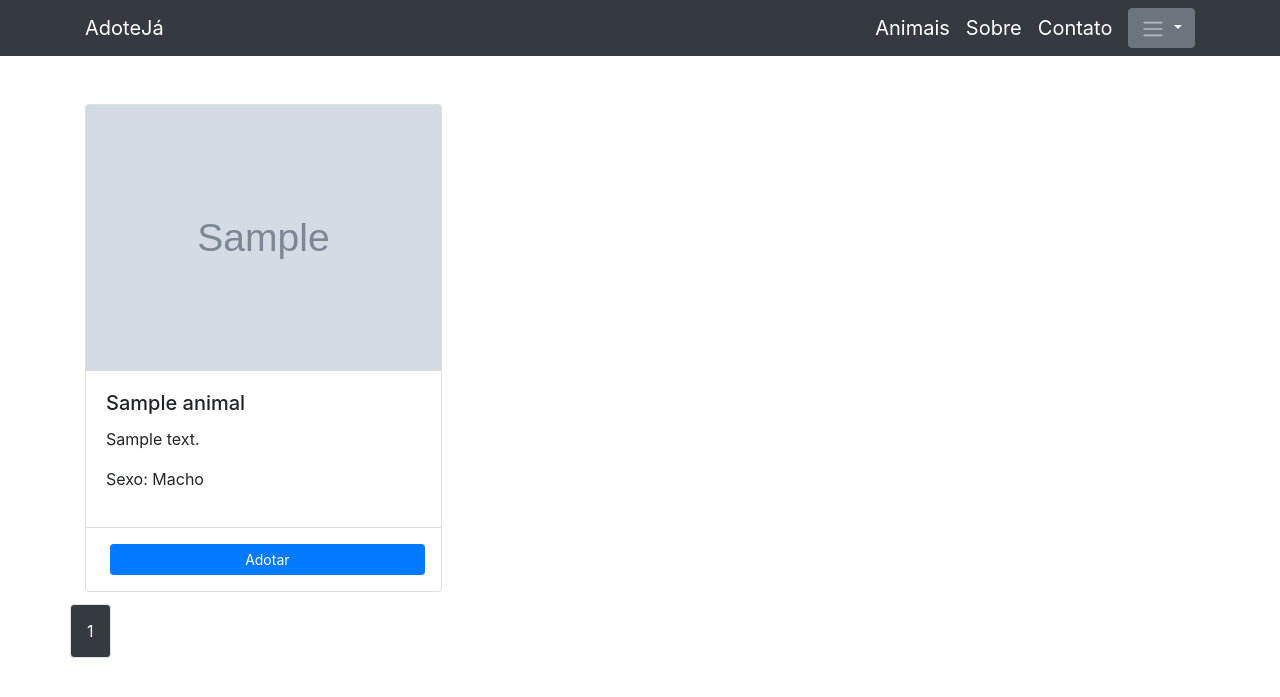
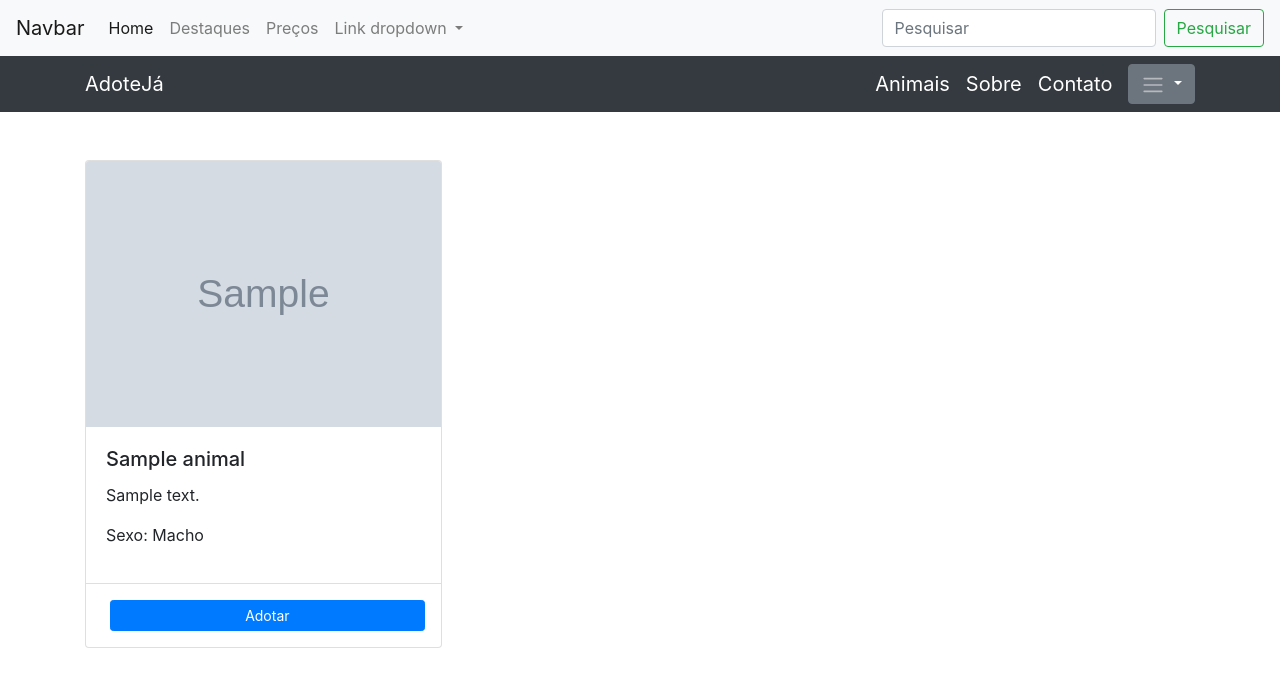
Before and after one commit to jeanrfj/AdoteJa, a Django app: page /animais/ in a window 1280 px wide. Shown: the top 697 px of the page. Run offline with Django 4.2, Linux system fonts and the light colour scheme; tables that the repository leaves empty hold one stand-in row (values such as "Sample post"); grey boxes marked "Sample" are stand-in pictures; parts of the project's set-up code (start-up, migrations or seed data) failed here and were passed over; some libraries are stand-ins or nearby versions.

Commit message:
filtro de busca

```diff
--- a/animal/templates/animal/lista.html
+++ b/animal/templates/animal/lista.html
@@ -42,24 +42,56 @@
         </div>
     </div>
         <div>
+        {% if page.has_other_pages %}
+            <div class="btn-group" role="group" aria-label="Item pagination">
 
-            <nav aria-label="...">
-                <ul class="pagination">
                 {% if page.has_previous %}
-                  <li class="page-item">
-                    <a href="{% url 'animal:lista' %}?page={{ page.previous_page_number }}" class="page-link p-3 mb-2 bg-dark text-white">Previous</a>
-                  </li>
-                {%endif%}
-                  <li class="page-item"><a class="page-link p-3 mb-2 bg-dark text-white" href="#">{{page.number}}</a></li>
+
+                    {%if request.GET.obj%}
+                        <a href="?page={{ page.previous_page_number }}&obj={{request.GET.obj}}" class="btn btn-outline-primary">&laquo;</a>
+                    {% else %}
+                        <a href="?page={{ page.previous_page_number }}" class="btn btn-outline-primary">&laquo;</a>
+                    {% endif %}
+
+                {% endif %}
+
+                {% for page_num in page.paginator.page_range %}
+                    {% if request.GET.obj %}
+                        {% if page.number == page_num %}
+                            <button class="btn btn-outline-primary active">
+                                <span>{{ page_num }} <span class="sr-only">(Atual)</span></span>
+                            </button>
+                        {% else %}
+                        <a href="?page={{ page_num }}&obj={{request.GET.obj}}" class="btn btn-outline-primary">
+                            {{ page_num }}
+                        </a>
+                        {% endif %}
+
+                    {%else%}
+
+                        {% if page.number == page_num %}
+                            <button class="btn btn-outline-primary active">
+                                <span>{{ page_num }} <span class="sr-only">(Atual)</span></span>
+                            </button>
+                        {% else %}
+                            <a href="?page={{ page_num }}" class="btn btn-outline-primary">
+                                {{ page_num }}
+                            </a>
+                        {% endif %}
+
+                    {% endif %}
+
+                    {% endfor %}
 
                 {% if page.has_next %}
-                  <li class="page-item">
-                    <a href="{% url 'animal:lista' %}?page={{ page.next_page_number }}" class="page-link p-3 mb-2 bg-dark text-white" href="#">Next</a>
-                  </li>
-                {%endif%}
-                </ul>
-              </nav>
-
+                    {% if request.GET.obj %}
+                        <a href="?page={{ page.next_page_number }}&obj={{request.GET.obj}}" class="btn btn-outline-primary">&raquo;</a>
+                    {% else %}
+                        <a href="?page={{ page_obj.next_page_number }}" class="btn btn-outline-primary">&raquo;</a>
+                    {% endif %}
+                {% endif %}
+            </div>
+        {% endif %}
 
             {% comment %} {% if page.has_previous %}
                 <a href="{% url 'animal:lista' %}?page={{ page.previous_page_number }}">Anterior</a>
@@ -72,7 +104,6 @@
 
             {% endif %}
  {% endcomment %}
-        </div>
+    </div>
 </div>
-
 {%endblock%}
--- a/animal/views.py
+++ b/animal/views.py
@@ -6,6 +6,7 @@ from .models import FormContato
 from . import models
 from django.contrib import messages
 from django.shortcuts import render, redirect
+from django.db.models import Q
 
 
 """ class ListaAnimal(ListView):
@@ -13,12 +14,28 @@ from django.shortcuts import render, redirect
     template_name = 'animal/lista.html'
     context_object_name = 'animais'
  """
+
 def ListaAnimal(request):
-    animais_pag = models.Animal.objects.all()
+    obj = request.GET.get('obj')
+
+    if obj:
+        animais_pag = models.Animal.objects.filter(
+            Q(nome_animal__icontains=obj) |
+            Q(descricao__icontains=obj) |
+            Q(especie__icontains=obj) |
+            Q(raca__icontains=obj) |
+            Q(cor__icontains=obj) |
+            Q(porte__icontains=obj) |
+            Q(sexo__icontains=obj[0]) |
+            Q(peso__icontains=obj) |
+            Q(castrado__icontains=obj) |
+            Q(data_nascimento__icontains=obj))
+    else:
+        animais_pag = models.Animal.objects.all()
+
     animais_paginator = Paginator(animais_pag,5)
     page_num = request.GET.get('page')
     page = animais_paginator.get_page(page_num)
-
     return render(request, 'animal/lista.html',{'page':page})
 class DetalheAnimal(View):
     def get(self, *args, **kwargs):
--- a/templates/parciais/_nav.html
+++ b/templates/parciais/_nav.html
@@ -1,4 +1,53 @@
+
 <!-- Navigation -->
+<nav class="navbar navbar-expand-lg navbar-light bg-light">
+  <a class="navbar-brand" href="#">Navbar</a>
+  <button class="navbar-toggler" type="button" data-toggle="collapse" data-target="#navbarNavDropdown" aria-controls="navbarNavDropdown" aria-expanded="false" aria-label="Alterna navegação">
+    <span class="navbar-toggler-icon"></span>
+  </button>
+  <div class="collapse navbar-collapse" id="navbarNavDropdown">
+    <ul class="navbar-nav">
+      <li class="nav-item active">
+        <a class="nav-link" href="#">Home <span class="sr-only">(Página atual)</span></a>
+      </li>
+      <li class="nav-item">
+        <a class="nav-link" href="#">Destaques</a>
+      </li>
+      <li class="nav-item">
+        <a class="nav-link" href="#">Preços</a>
+      </li>
+      <li class="nav-item dropdown">
+        <a class="nav-link dropdown-toggle" href="#" id="navbarDropdownMenuLink" role="button" data-toggle="dropdown" aria-haspopup="true" aria-expanded="false">
+          Link dropdown
+        </a>
+        <div class="dropdown-menu" aria-labelledby="navbarDropdownMenuLink">
+          <a class="dropdown-item" href="#">Ação</a>
+          <a class="dropdown-item" href="#">Outra ação</a>
+          <a class="dropdown-item" href="#">Algo mais aqui</a>
+        </div>
+      </li>
+    </ul>
+  </div>
+  <form method="get" action="{% url 'animal:lista' %}" class="form-inline">
+    <input class="form-control mr-sm-2" type="search" name="obj" value="{{request.GET.obj}}"
+     placeholder="Pesquisar" aria-label="Pesquisar" autocomplete="off">
+     <button class="btn btn-outline-success my-2 my-sm-0" type="submit">Pesquisar</button>
+     {%if request.GET.obj%}
+    <a href="/animais" class="btn btn-light border">Limpar </a>
+    {%endif%}
+
+  </form>
+</nav>
+
+
+
+
+
+
+
+
+
+
 <nav class="navbar navbar-expand-lg navbar-dark bg-dark static-top">
   <div class="container">
     <!-- <a class="navbar-brand" href="{% url 'index' %}">AdoteJá</a> -->
@@ -46,4 +95,5 @@
       <span class="navbar-toggler-icon"></span>
     </button>
   </div>
+
 </nav>
```
